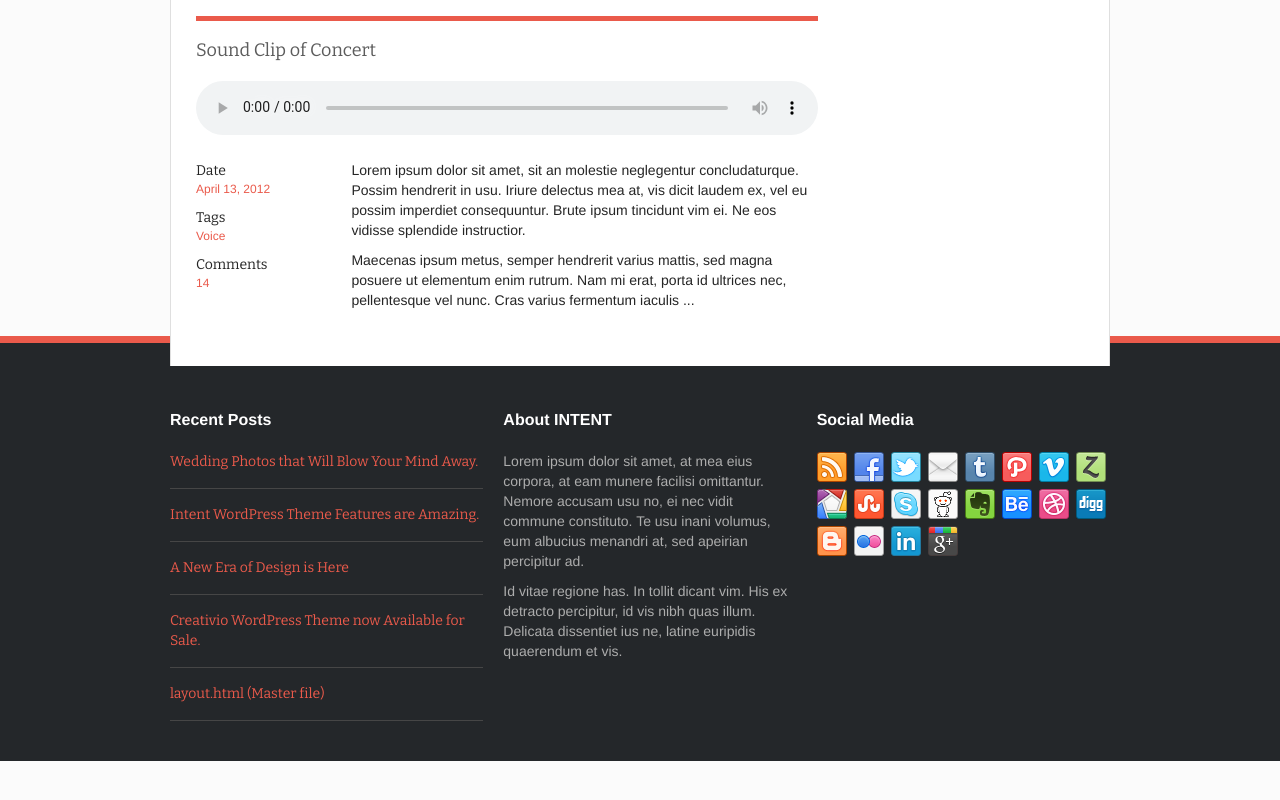
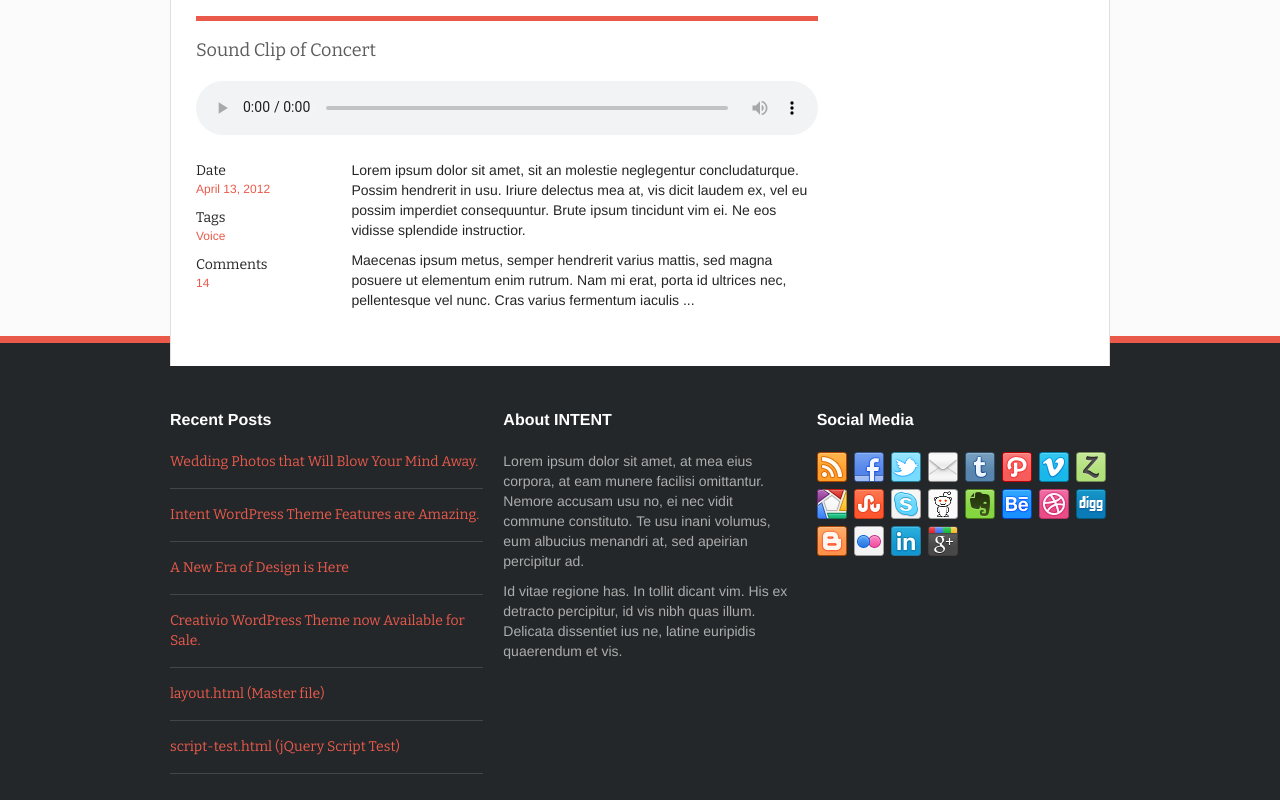
Before and after one commit to AurizedStudio/portfolio04Intent, a website: page htdocs/blog.html in a window 1280 px wide. Shown: the part 1503-2303 px from the top of the page. Before the commit the page ends 2264 px from the top, so only its background shows below. Drawn offline with nearby package versions, Linux system fonts and the light colour scheme.

Commit message:
#24 全ページからscript-test.htmlにリンク（フッター部分から）

```diff
--- a/htdocs/blog.html
+++ b/htdocs/blog.html
@@ -196,6 +196,7 @@
                 <li><a href="#">A New Era of Design is Here</a></li>
                 <li><a href="#">Creativio WordPress Theme now Available for Sale.</a></li>
                 <li><a href="layout.html">layout.html (Master file)</a></li>
+                <li><a href="script-test.html">script-test.html (jQuery Script Test)</a></li>
             </ul>
         </section>
         <section class="foote-item">
```
Also changed, not shown: htdocs/contact.html (+1 -0 lines), htdocs/index.html (+1 -0 lines), htdocs/layout.html (+1 -0 lines), htdocs/script-test.html (+1 -0 lines).
